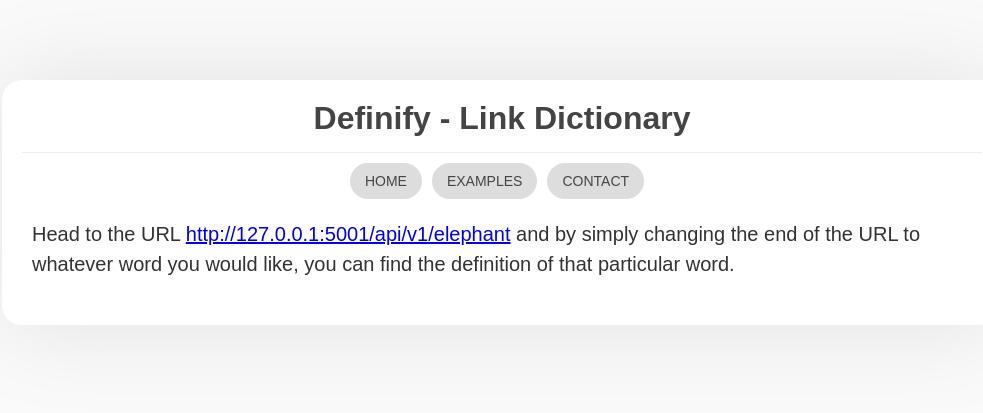
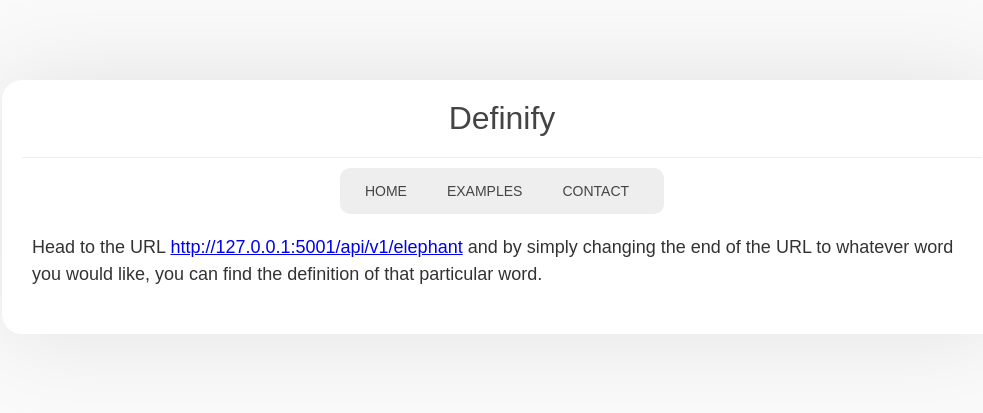
Before and after one commit to Narain-Singaram/dictionaryapp, a Flask app: page / in a window 1280 px wide. Shown: the top 413 px of the page, without its empty margins (138-1121 px from the left). Run offline with Flask 2, Linux system fonts and the light colour scheme.

Commit message:
final chages im goning to sleep

```diff
--- a/templates/index.html
+++ b/templates/index.html
@@ -9,33 +9,37 @@
 <body>
     <div class="wrapper">
         <header>
-            <h1>Definify - Link Dictionary</h1>
+            <h1 class="site-title">Definify</h1>
         </header>
 
         <nav>
-            <ul>
+            <ul class="nav-links">
                 <li><a href="index.html">Home</a></li>
                 <li><a href="examples.html">Examples</a></li>
                 <li><a href="contact.html">Contact</a></li>
             </ul>
         </nav>
 
-        <section>
-            <p>Head to the URL <a target=”_blank” href="http://127.0.0.1:5001/api/v1/elephant">http://127.0.0.1:5001/api/v1/elephant</a> and by simply changing the end of the URL to whatever word you would like, you can find the definition of that particular word.
-</p>
-        </section>
+        <main>
+            <p>Head to the URL <a target="_blank" href="http://127.0.0.1:5001/api/v1/elephant">http://127.0.0.1:5001/api/v1/elephant</a> and by simply changing the end of the URL to whatever word you would like, you can find the definition of that particular word.</p>
+        </main>
     </div>
 </body>
 
 </html>
 
 <style>
+    /* Add some modern fonts */
+    @import url('https://fonts.googleapis.com/css2?family=Poppins:wght@400;500;600&family=Roboto:wght@400;500;700&display=swap');
+
+    /* Use a consistent font stack */
     html {
-    font-family: Times New Roman !important;
+        font-family: 'Poppins', sans-serif;
         background-color: #fafafa;
         color: #444;
     }
 
+    /* Use a modern and consistent layout */
     .wrapper {
         max-width: 960px;
         margin: 5rem auto;
@@ -45,50 +49,51 @@
         box-shadow: 0 0 100px rgba(0, 0, 0, 0.1);
     }
 
-header {
+    /* Use a more modern and visually appealing heading style */
+    .site-title {
+        font-size: 32px;
+        font-weight: 500;
+        margin: 0;
         text-align: center;
-    padding-bottom: 15px;
     }
 
-header h1 {
-    font-size: 32px;
-    margin: 0;
+    /* Use a consistent and modern navigation style */
+    nav {
+        display: flex;
+        justify-content: center;
     }
 
-nav ul {
+    nav ul.nav-links {
         list-style: none;
-    margin: 0;
-    padding: 10px 5px;
+        margin: 10px;
+        background: #eee;
+        padding: 15px 10px;
+        border-radius: 10px;
         display: flex;
-    justify-content: center
     }
 
     nav li {
         margin-right: 10px;
-    background-color: #ddd;
-    padding: 10px 15px;
-    border-radius: 50px;
         font-size: 14px;
         text-transform: uppercase;
-}
-
-nav li:hover {
-    background-color: #ccc;
-    transition: .25s;
     }
 
     nav a {
         color: #444;
         text-decoration: none;
+        padding: 10px 15px;
+        border-radius: 10px;
+        font-weight: 500;
+        transition: background-color 0.25s;
     }
 
-a:hover {
-    color: red;
-    transition: .25s;
+    nav a:hover {
+        background-color: #ddd;
     }
 
-section p {
-    font-size: 20px;
+    main p {
+        font-size: 18px;
+        font-weight: 400;
         padding: 10px;
         line-height: 1.5;
         color: #333333;
```
Lines whose indentation alone changed are shown as unchanged.
